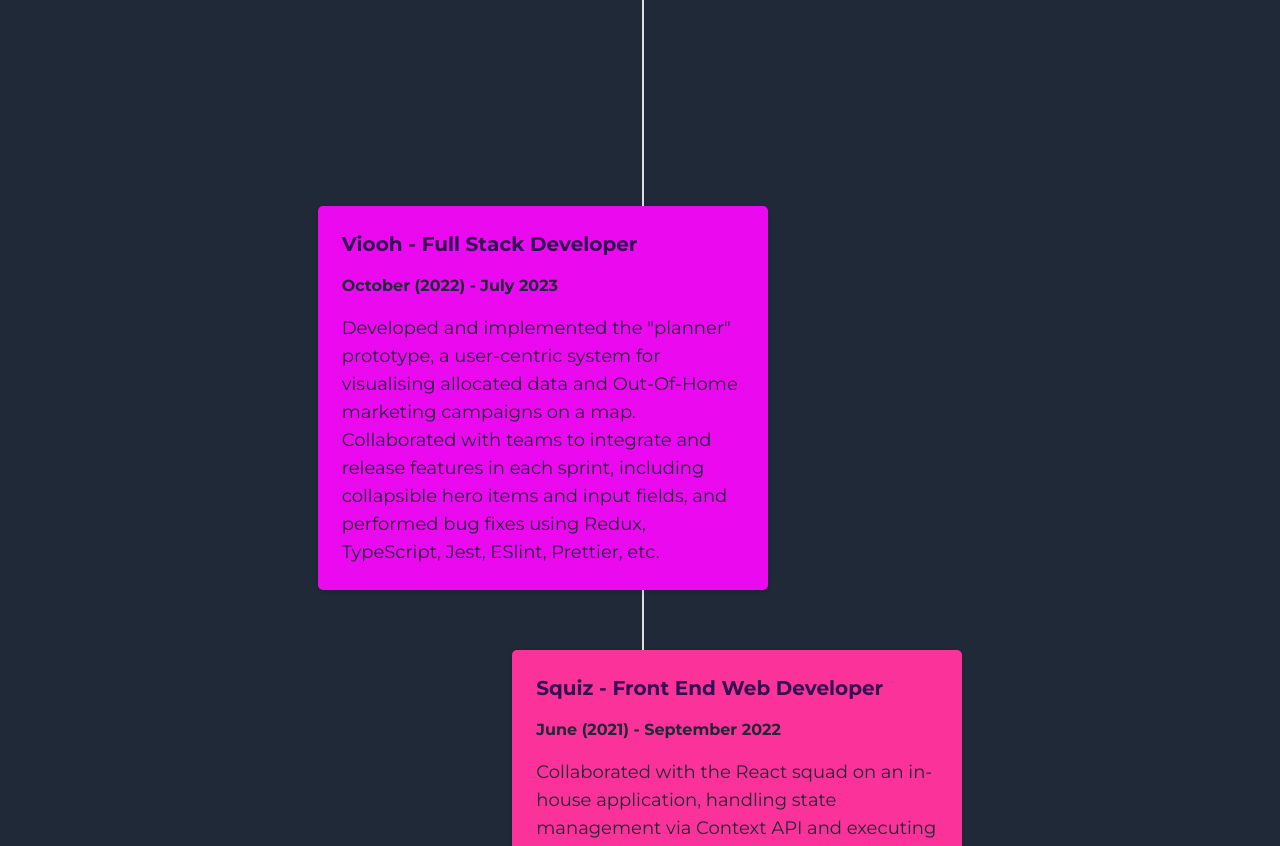
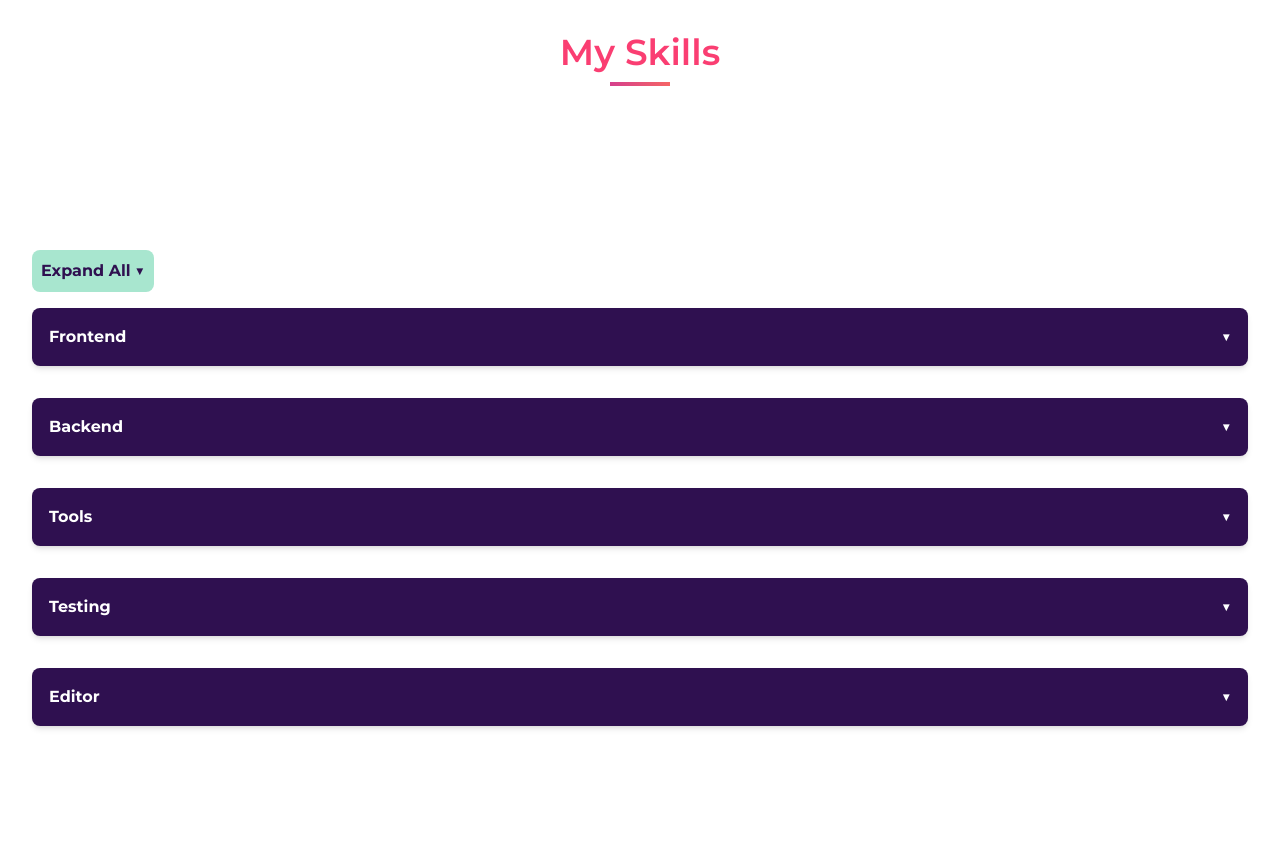
Before and after one commit to Steadyx/edward-codes-frontend, a React (Vite) app: page / in a window 1280 px wide. Shown: the part 2700-3546 px from the top of the page. Built offline with nearby package versions, Linux system fonts and the light colour scheme; a web font is replaced by a local one.

Commit message:
new stuff

```diff
--- a/src/App.tsx
+++ b/src/App.tsx
@@ -1,8 +1,9 @@
-import { useRef } from "react";
+import { useState, useRef, useEffect } from "react";
 import NavBar from "@/components/Navbar";
 import Landing from "@/components/Landing";
 import About from "@/components/About";
 import Experience from "@/components/Experience";
+import Skills from "@/components/Skills";
 import ContactForm from "@/components/Form";
 import BackToTop from "@/components/BackToTop";
 
@@ -11,6 +12,32 @@
   const aboutRef = useRef(null);
   const experienceRef = useRef<HTMLDivElement | null>(null);
   const contactRef = useRef(null);
+  const skillsRef = useRef<HTMLDivElement | null>(null); // Add this ref for the Skills section
+
+  const [isSkillsVisible, setIsSkillsVisible] = useState(false); // State to track visibility of Skills section
+
+  useEffect(() => {
+    const observer = new IntersectionObserver(
+      (entries) => {
+        if (entries[0].isIntersecting) {
+          setIsSkillsVisible(true);
+        }
+      },
+      {
+        threshold: 0.1,
+      },
+    );
+
+    if (skillsRef.current) {
+      observer.observe(skillsRef.current);
+    }
+
+    return () => {
+      if (skillsRef.current) {
+        observer.unobserve(skillsRef.current);
+      }
+    };
+  }, []);
 
   const sectionRefs = {
     Home: homeRef,
@@ -24,11 +51,11 @@
       <NavBar sectionRefs={sectionRefs} />
       <Landing id="Home" refs={[homeRef, aboutRef]} />
       <About id="About" ref={aboutRef} />
+      <Skills ref={skillsRef} isVisible={isSkillsVisible} />
       <Experience id="Experience" ref={experienceRef} />
       <ContactForm id="Contact" ref={contactRef} />
       <BackToTop />
     </>
   );
 };
-
 export default App;
--- a/src/components/Experience/index.tsx
+++ b/src/components/Experience/index.tsx
@@ -10,7 +10,6 @@
     const titleRef = useRef<HTMLHeadingElement>(null);
     const containerRef = useRef<HTMLDivElement | null>(null);
     const [offsetTop, setOffsetTop] = useState(0);
-    const [isMobile, setIsMobile] = useState(false);
 
     const { id } = props;
 
@@ -18,7 +17,7 @@
       {
         company: "Viooh",
         title: "Full Stack Developer",
-        duration: "October (2022) - July 2023",
+        duration: "October (2022) - July (2023)",
         description:
           'Developed and implemented the "planner" prototype, a user-centric system for visualising allocated data and Out-Of-Home marketing campaigns on a map. Collaborated with teams to integrate and release features in each sprint, including collapsible hero items and input fields, and performed bug fixes using Redux, TypeScript, Jest, ESlint, Prettier, etc.',
         color: "bg-purple-600",
@@ -26,7 +25,7 @@
       {
         company: "Squiz",
         title: "Front End Web Developer ",
-        duration: "June (2021) - September 2022",
+        duration: "June (2021) - September (2022)",
         description: `Collaborated with the React squad on an in-house application, handling state management via Context API
 and executing unit tests for component coverage. Assisted in building and redesigning websites for clients.`,
         color: "bg-purple-600",
@@ -34,7 +33,7 @@
       {
         company: "iTech Media",
         title: "Front End Web Developer",
-        duration: "August (2018) - 2021",
+        duration: "August (2018) - (2021)",
         description:
           "Implemented modern technologies such as VueJS, StorybookJS, SASS with BEM, and NodeJS to rebuild one of our main sites, ensuring smooth integration with CraftCMS.",
         color: "bg-purple-600",
@@ -67,22 +66,6 @@
       "bg-purple-600",
     ];
 
-    useEffect(() => {
-      const handleResize = () => {
-        if (window.innerWidth <= 800) {
-          setIsMobile(true);
-        } else {
-          setIsMobile(false);
-        }
-      };
-
-      window.addEventListener("resize", handleResize);
-
-      return () => {
-        window.removeEventListener("resize", handleResize);
-      };
-    }, []);
-
     const combinedRef = (el: HTMLDivElement) => {
       if (typeof ref === "function") {
         ref(el);
@@ -95,7 +78,7 @@
 
     return (
       <div
-        className="timeline-container bg-gray-800 py-20 sm:py-20 min-h-screen"
+        className="timeline-container bg-2F1050 py-20 sm:py-20 min-h-screen"
         ref={combinedRef}
         id={id}
       >
--- a/src/components/Landing/index.tsx
+++ b/src/components/Landing/index.tsx
@@ -8,7 +8,7 @@
   refs: React.RefObject<HTMLDivElement>[];
 }
 
-const Landing = forwardRef<HTMLDivElement, LandingProps>((props, refs) => {
+const Landing = forwardRef<HTMLDivElement, LandingProps>((props) => {
   const [isMobile, setIsMobile] = useState(false);
 
   const { id } = props;
--- /dev/null
+++ b/src/components/Skill/index.tsx
@@ -0,0 +1,94 @@
+import React, { useEffect, useRef } from "react";
+import useCountUp from "@/hooks/useCountUp";
+
+interface SkillProps {
+  skill: string;
+  percentage: number;
+  isVisible: boolean;
+}
+
+const Skill: React.FC<SkillProps> = ({ skill, percentage, isVisible }) => {
+  const circleRef = useRef<SVGCircleElement>(null);
+  const displayedPercentage = useCountUp(percentage, isVisible);
+
+  const getColor = (percentage: number) => {
+    if (percentage <= 30) return "#FF6B6B";
+    if (percentage <= 60) return "#FFD464";
+    return "#A8E6CF";
+  };
+
+  useEffect(() => {
+    const circle = circleRef.current;
+    if (circle) {
+      const length = 2 * Math.PI * circle.r.baseVal.value;
+      circle.style.strokeDasharray = `${length} ${length}`;
+      circle.style.strokeDashoffset = `${length}`;
+
+      if (isVisible) {
+        circle.style.strokeDashoffset = `${(1 - percentage / 100) * length}`;
+      }
+    }
+  }, [percentage, isVisible]);
+
+  return (
+    <div className="flex flex-col items-center mb-6 w-full sm:w-1/2 md:w-1/3 lg:w-1/4 xl:w-1/5 transform hover:scale-105 transition-transform duration-300 cursor-pointer hover:shadow-lg">
+      <svg className="w-4/5 h-4/5" viewBox="0 0 36 36">
+        <defs>
+          <filter id="shadow" x="-20%" y="-20%" width="140%" height="140%">
+            <feGaussianBlur in="SourceAlpha" stdDeviation="2" />
+            <feOffset dx="0" dy="0" result="offsetblur" />
+            <feComponentTransfer>
+              <feFuncA type="linear" slope="0.2" />
+            </feComponentTransfer>
+            <feMerge>
+              <feMergeNode />
+              <feMergeNode in="SourceGraphic" />
+            </feMerge>
+          </filter>
+        </defs>
+        <circle
+          stroke="#2F1050"
+          strokeWidth="4"
+          fill="none"
+          r="16"
+          cx="18"
+          cy="18"
+        />
+        <circle
+          ref={circleRef}
+          className={`transition-all duration-2000 ease-in-out skill-circle ${isVisible ? "skill-circle-visible" : "skill-circle-initial"
+            } `}
+          filter="url(#shadow)"
+          strokeLinecap="round"
+          fill="none"
+          strokeWidth="4"
+          stroke={getColor(displayedPercentage)}
+          r="16"
+          cx="18"
+          cy="18"
+          style={{
+            strokeDashoffset: isVisible
+              ? (1 - percentage / 100) * (2 * Math.PI * 16)
+              : 2 * Math.PI * 16,
+          }}
+        />
+        <text
+          x="50%"
+          y="50%"
+          dy=".3em"
+          textAnchor="middle"
+          fontSize="6"
+          fill="#FFF"
+          className="font-montserrat font-bold"
+        >
+          {displayedPercentage}%
+        </text>
+      </svg>
+      <h2 className="text-white font-montserrat font-bold mt-2 text-lg sm:text-xl md:text-2xl">
+        {skill}
+      </h2>
+    </div>
+  );
+};
+
+export default Skill;
--- /dev/null
+++ b/src/components/Skills/index.tsx
@@ -0,0 +1,105 @@
+import React, { forwardRef } from "react";
+import Skill from "@/components/Skill";
+
+interface SkillsProps {
+  isVisible: boolean;
+}
+
+import { useState } from "react";
+
+// Sample grouped skills data
+const groupedSkills = {
+  Frontend: [
+    { skill: "React", percentage: 90 },
+    { skill: "VueJS", percentage: 80 },
+    { skill: "TypeScript", percentage: 80 },
+    { skill: "JavaScript", percentage: 90 },
+  ],
+  Backend: [
+    { skill: "NodeJS", percentage: 70 },
+    { skill: "Express", percentage: 70 },
+  ],
+  Tools: [
+    { skill: "Git", percentage: 90 },
+    { skill: "Docker", percentage: 70 },
+    { skill: "AWS", percentage: 60 },
+  ],
+  Testing: [
+    { skill: "TDD", percentage: 75 },
+    { skill: "Jest", percentage: 80 },
+    { skill: "Cypress", percentage: 70 },
+  ],
+  Editor: [{ skill: "Neovim <3", percentage: 90 }],
+};
+
+const Skills = forwardRef<HTMLDivElement, SkillsProps>(({ isVisible }, ref) => {
+  const [expandedSection, setExpandedSection] = useState<string | null>(null);
+  const [allExpanded, setAllExpanded] = useState<boolean>(false);
+
+  const toggleSection = (section: string) => {
+    setExpandedSection((prev) => (prev === section ? null : section));
+  };
+
+  const toggleAllSections = () => {
+    if (allExpanded) {
+      setExpandedSection(null);
+    } else {
+      setExpandedSection("all");
+    }
+    setAllExpanded(!allExpanded);
+  };
+
+  return (
+    <div className="py-10 sm:py-60 bg-270b35 max-w-7xl mx-auto px-4 sm:px-6 lg:px-8" ref={ref}>
+      <h2 className="text-center text-4xl font-semibold text-red-500 mb-10 font-montserrat title-underline">
+        My Skills
+      </h2>
+      <p className="text-left text-white font-montserrat font-bold mb-10 text-lg max-w-2xl mx-auto">
+        Here are some of the technologies I've worked with:
+        <br /> Learning is a never-ending process, and I'm always looking for new
+        technologies to work with!
+      </p>
+      <p className="text-center text-white font-montserrat font-bold mb-10 text-lg">
+
+      </p>
+      <button
+        onClick={toggleAllSections}
+        className="mb-4 p-2 font-montserrat font-bold rounded-lg hover:bg-opacity-90 transition-opacity duration-300"
+        style={{ backgroundColor: "#A8E6CF", color: "#2F1050" }}
+      >
+        {allExpanded ? "Collapse All ▲" : "Expand All ▼"}
+      </button>
+      {Object.entries(groupedSkills).map(([section, skills]) => (
+        <div key={section} className="mb-4">
+          <button
+            onClick={() => toggleSection(section)}
+            className="w-full p-4 text-left rounded-lg shadow-md hover:bg-opacity-90 transition-opacity duration-300 text-white font-montserrat font-bold bg-2F1050"
+          >
+            {section}{" "}
+            <span className="float-right">
+              {expandedSection === section || allExpanded ? "▲" : "▼"}
+            </span>
+          </button>
+          <div
+            className={`mt-4 flex flex-wrap justify-start transition-max-height duration-500 overflow-hidden ${expandedSection === section || allExpanded
+                ? "max-h-[1000px]"
+                : "max-h-0"
+              }`}
+          >
+            {skills.map((skillData) => (
+              <Skill
+                key={skillData.skill}
+                {...skillData}
+                isVisible={
+                  isVisible && (expandedSection === section || allExpanded)
+                }
+              />
+            ))}
+          </div>
+        </div>
+      ))}
+    </div>
+  );
+});
+
+export default Skills;
--- /dev/null
+++ b/src/hooks/useCountUp.ts
@@ -0,0 +1,28 @@
+import { useState, useEffect } from "react";
+const useCountUp = (
+  targetValue: number,
+  isVisible: boolean,
+  duration: number = 2000,
+) => {
+  const [value, setValue] = useState(0);
+  const step = targetValue / (duration / 20);
+
+  useEffect(() => {
+    if (isVisible) {
+      const updateValue = () => {
+        setValue((prev) => {
+          const nextValue = prev + step;
+          return nextValue < targetValue ? nextValue : targetValue;
+        });
+      };
+
+      const intervalId = setInterval(updateValue, 20);
+
+      return () => clearInterval(intervalId);
+    }
+  }, [isVisible, targetValue, step]);
+
+  return Math.round(value);
+};
+
+export default useCountUp;
--- a/src/index.css
+++ b/src/index.css
@@ -326,7 +326,6 @@
   }
 }
 
-
 .nav-item {
   position: relative;
   transition: transform 0.3s;
@@ -340,21 +339,57 @@
 }
 
 .nav-item::before {
-  content: '';
+  content: "";
   position: absolute;
   bottom: -5px;
   left: 50%;
   height: 3px;
   border-radius: 3px;
   width: 0;
-  background: #2F1050;
-  transition: width 0.3s ease, left 0.3s ease;
+  background: #2f1050;
+  transition:
+    width 0.3s ease,
+    left 0.3s ease;
   will-change: width, left; /* Hint to the browser */
 }
 
 .nav-item:hover::before {
   width: 100%;
   left: 0;
+}
+
+.title-underline::after {
+  content: "";
+  display: block;
+  width: 60px;
+  height: 4px;
+  margin: 10px auto 0;
+  background-color: #e54624;
+}
+
+.skill-circle-initial {
+  stroke-dasharray: 100;
+  stroke-dashoffset: 100;
+  transition: stroke-dashoffset 2s ease-in-out;
+}
+
+.skill-circle-visible {
+  transition: stroke-dashoffset 2s ease-in-out;
+}
+
+@keyframes fadeIn {
+  from {
+    opacity: 0;
+    transform: translateY(-10px);
+  }
+  to {
+    opacity: 1;
+    transform: translateY(0);
+  }
+}
+
+.animate-fadeIn {
+  animation: fadeIn 0.5s forwards;
 }
 
 
@@ -369,7 +404,6 @@
   transition: border-color 0.25s;
 }
 
-
 @media (prefers-color-scheme: light) {
   :root {
     color: #213547;
--- a/vite.config.ts
+++ b/vite.config.ts
@@ -2,11 +2,11 @@
 import react from "@vitejs/plugin-react";
 import path from "path";
 
-const isProduction = process.env.NODE_ENV === 'prod';
+const isProduction = process.env.NODE_ENV === "prod";
 
 const backendURL = isProduction
-  ? 'http://backend-email-serverice-env.eba-yzyimp2w.eu-west-2.elasticbeanstalk.com'
-  : 'http://localhost:8080';
+  ? "http://backend-email-serverice-env.eba-yzyimp2w.eu-west-2.elasticbeanstalk.com"
+  : "http://localhost:8080";
 
 export default defineConfig({
   plugins: [react()],
```
